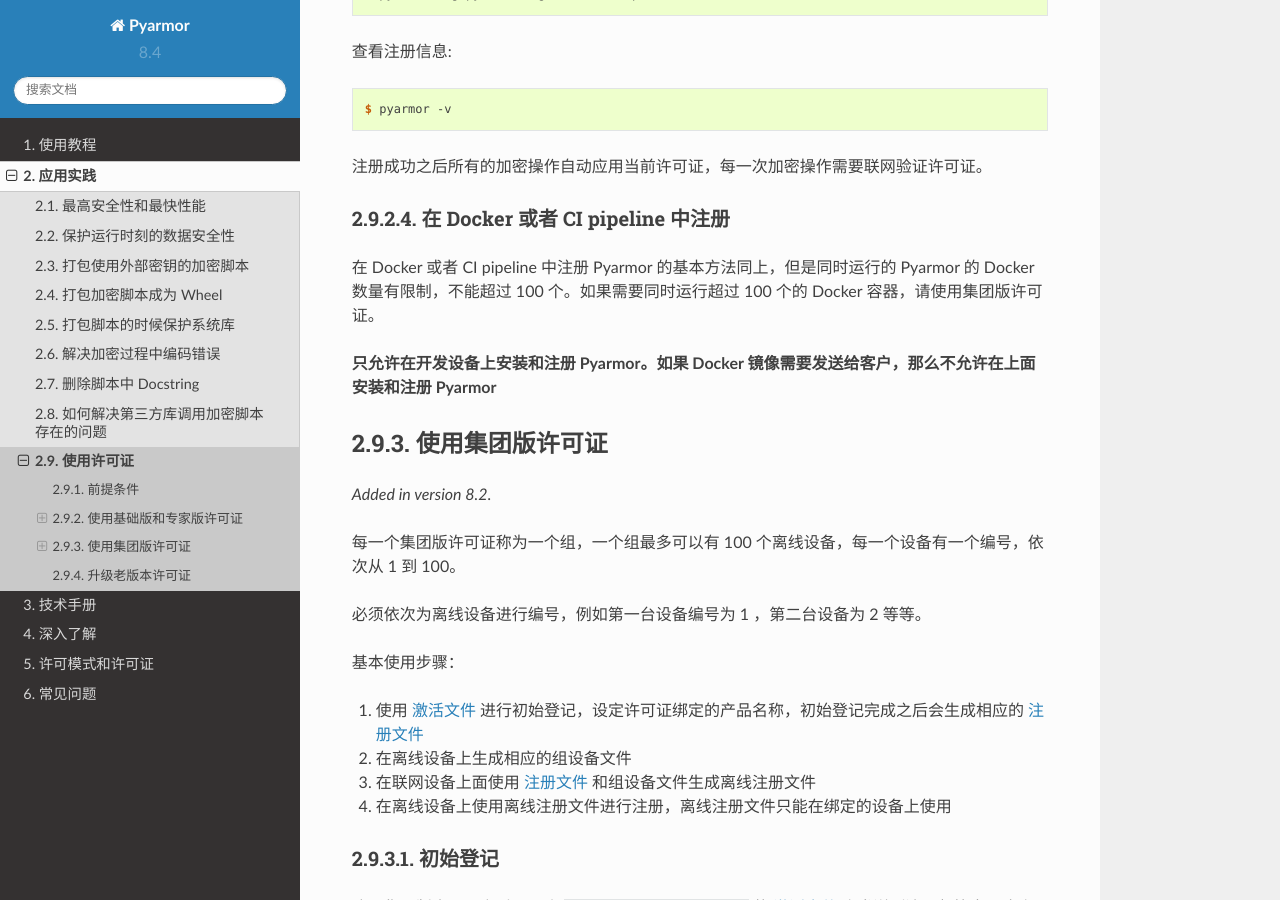
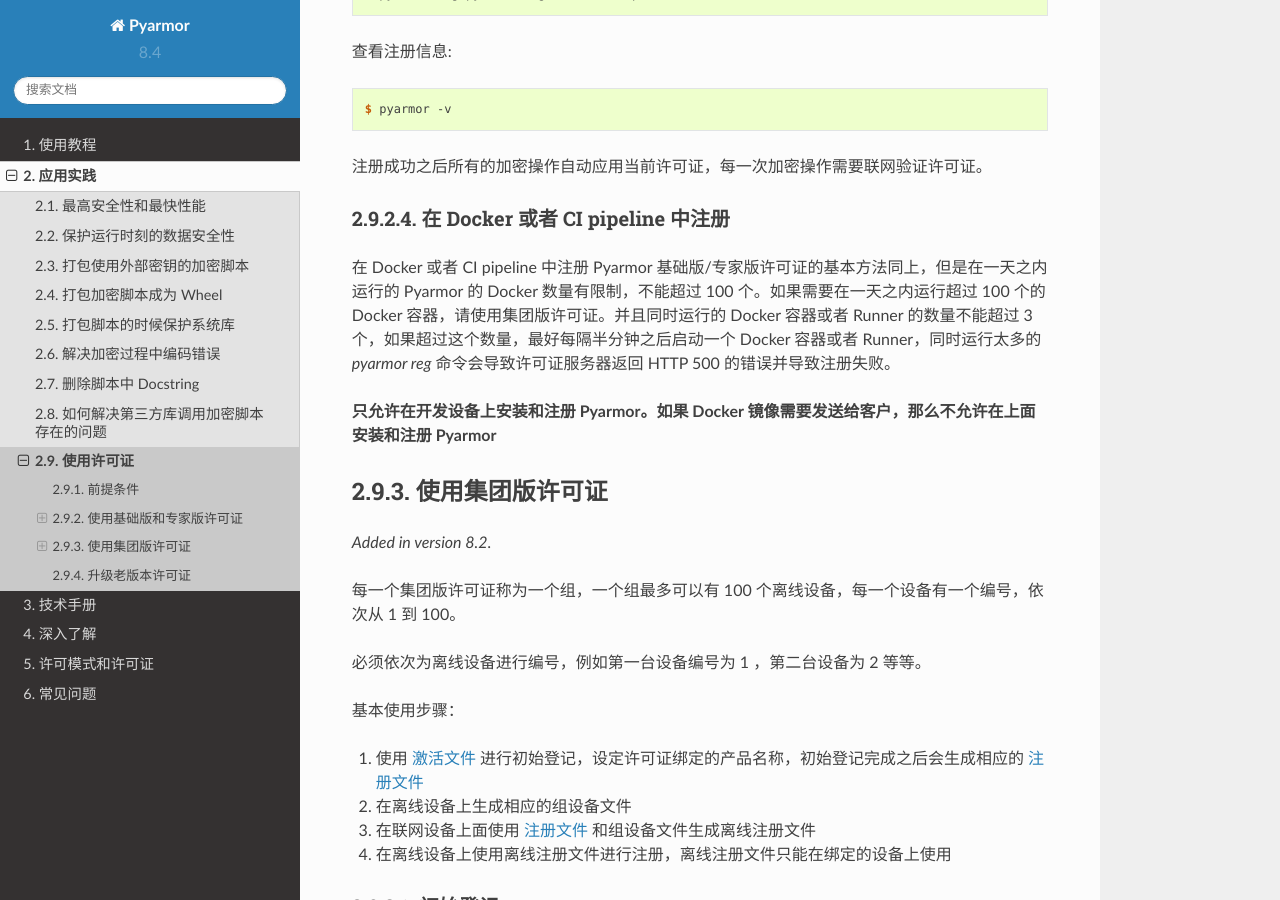
Before and after one commit to dashingsoft/pyarmor-docs-zh, a Sphinx documentation site: the page built from docs/how-to/register.rst, in a window 1280 px wide and 900 px high, scrolled down 2162 px. Built offline with Sphinx 7.4.7 and the Read the Docs theme 2.0.0, drawn with Linux system fonts in a browser that asks for light colours.

Commit message:
说明在 CI pipeline 运行多个容器的方法

```diff
--- a/docs/how-to/register.rst
+++ b/docs/how-to/register.rst
@@ -79,7 +79,7 @@
 在 Docker 或者 CI pipeline 中注册
 ---------------------------------
 
-在 Docker 或者 CI pipeline 中注册 Pyarmor 的基本方法同上，但是同时运行的 Pyarmor 的 Docker 数量有限制，不能超过 100 个。如果需要同时运行超过 100 个的 Docker 容器，请使用集团版许可证。
+在 Docker 或者 CI pipeline 中注册 Pyarmor 基础版/专家版许可证的基本方法同上，但是在一天之内运行的 Pyarmor 的 Docker 数量有限制，不能超过 100 个。如果需要在一天之内运行超过 100 个的 Docker 容器，请使用集团版许可证。并且同时运行的 Docker 容器或者 Runner 的数量不能超过 3 个，如果超过这个数量，最好每隔半分钟之后启动一个 Docker 容器或者 Runner，同时运行太多的 `pyarmor reg` 命令会导致许可证服务器返回 HTTP 500 的错误并导致注册失败。
 
 **只允许在开发设备上安装和注册 Pyarmor。如果 Docker 镜像需要发送给客户，那么不允许在上面安装和注册 Pyarmor**
 
```
